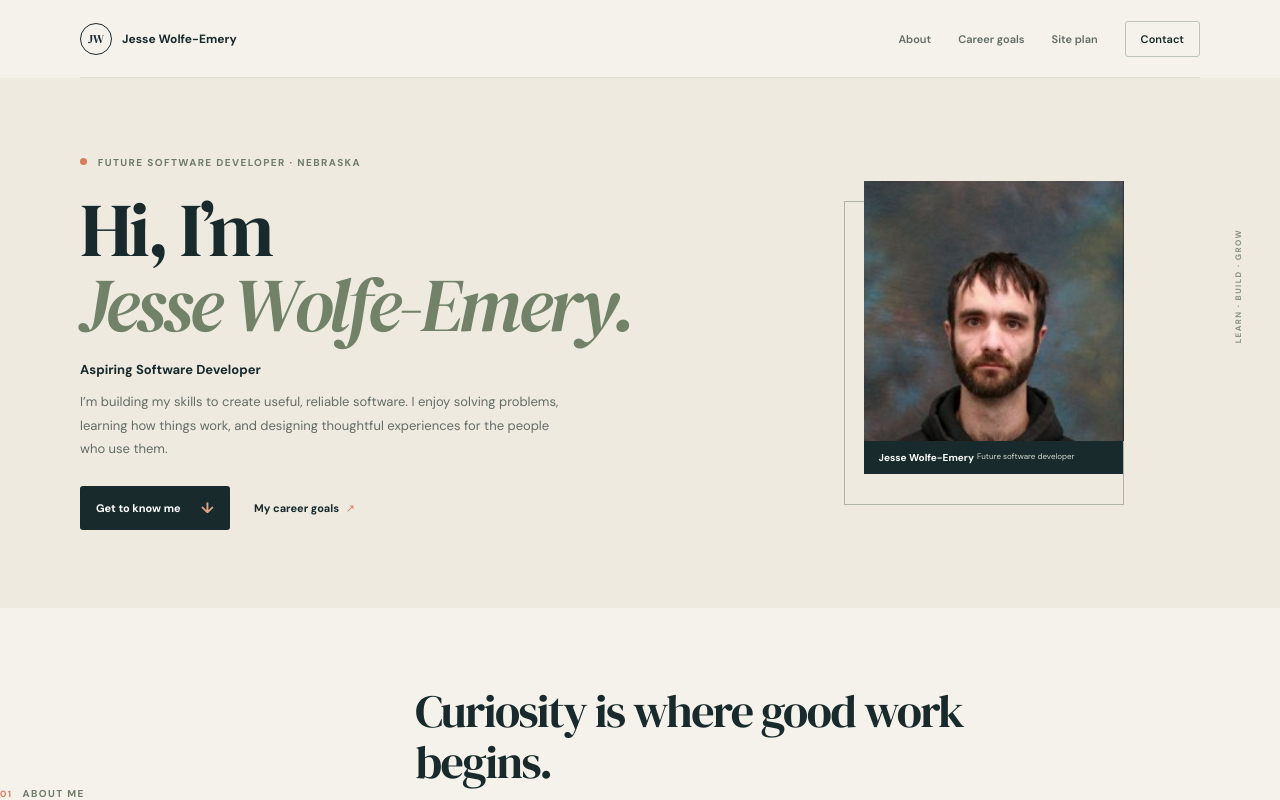
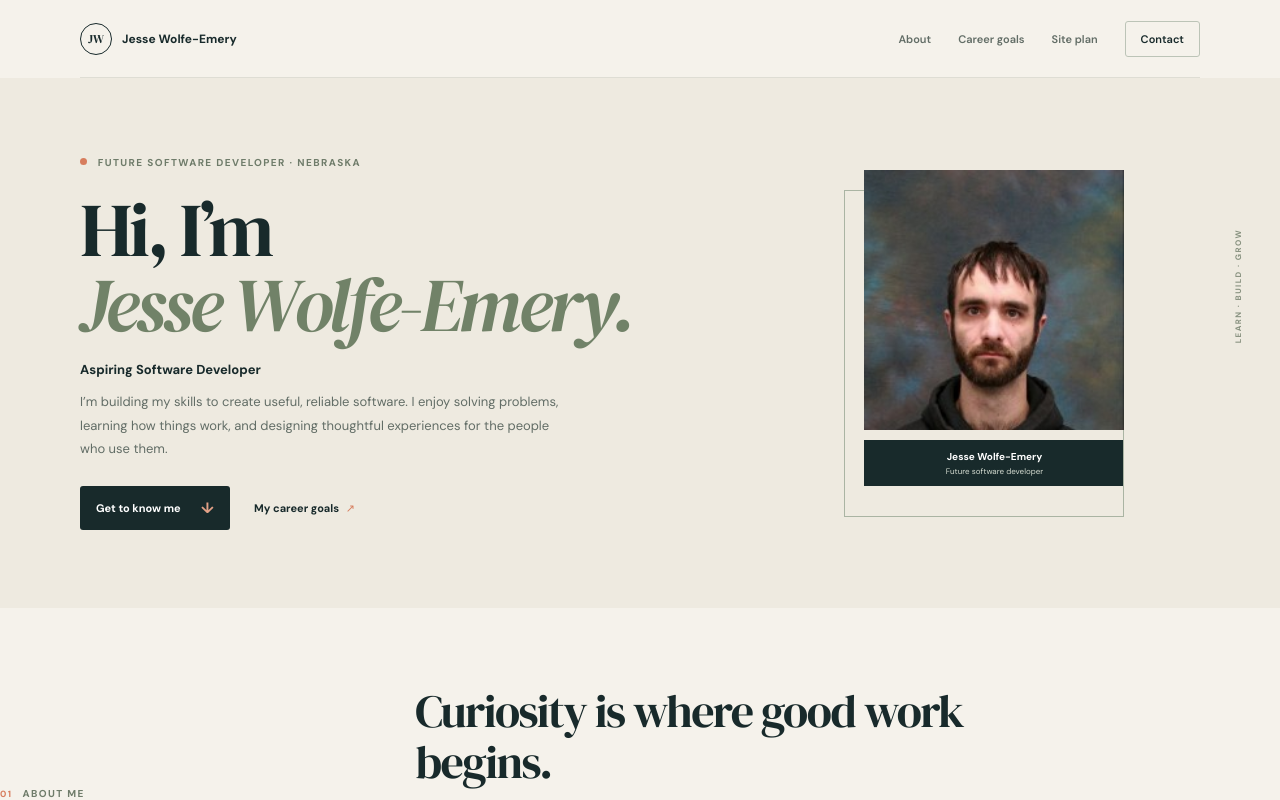
Before and after one commit to Praetorian0420/wolfe-emery_jesse_portfolio, a Vue app: page / in a window 1280 px wide. Shown: the top 800 px of the page. Built offline with nearby package versions, Linux system fonts and the light colour scheme.

Commit message:
style: update portfolio portrait figcaption alignment and add margin for improved layout

```diff
--- a/src/App.vue
+++ b/src/App.vue
@@ -1331,17 +1331,17 @@ h1 span {
   position: relative;
   display: block;
   width: 100%;
+  /* Match the square source to preserve the full portrait without a tall crop. */
   aspect-ratio: 1;
   object-fit: cover;
   object-position: center;
 }
 .portfolio-portrait figcaption {
-  position: below the image;
-  right: 0;
-  bottom: 0;
-  display: flex;
-  flex-direction: center;
+  display: flex;
+  flex-direction: column;
+  align-items: center;
   gap: 3px;
+  margin-top: 10px;
   padding: 10px 14px;
   color: white;
   background: #182a2b;
```
